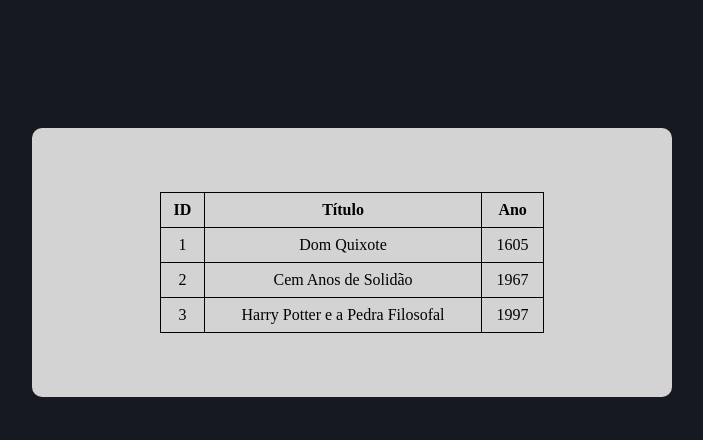
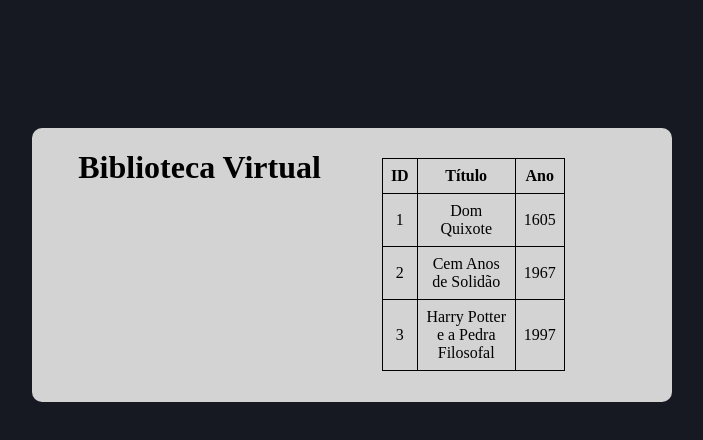
Before and after one commit to MarcusCastilhos/firstAngularProject, an Angular app: page / in a window 1280 px wide. Shown: the top 440 px of the page, without its empty margins (288-991 px from the left). Built offline with nearby package versions, Linux system fonts and the light colour scheme; data requests are answered from the project's data file.

Commit message:
edição

```diff
--- a/src/app/app.component.html
+++ b/src/app/app.component.html
@@ -1 +1,6 @@
-<app-livros-tabela />
+<div class="container">
+    <div class="content-container">
+        <app-titulo />
+        <app-livros-tabela />
+    </div>
+</div>
--- a/src/app/app.component.ts
+++ b/src/app/app.component.ts
@@ -1,13 +1,14 @@
 import { Component } from '@angular/core';
 import { LivrosService } from './services/livros.service';
 import { LivrosTabelaComponent } from './components/livros-tabela/livros-tabela.component';
+import { TituloComponent } from './components/titulo/titulo.component';
 
 @Component({
   selector: 'app-root',
   standalone: true,
   templateUrl: './app.component.html',
   styleUrls: ['./app.component.scss'],
-  imports: [LivrosTabelaComponent],
+  imports: [LivrosTabelaComponent, TituloComponent],
   providers: [LivrosService]
 })
 export class AppComponent {
--- a/src/app/components/livros-tabela/livros-tabela.component.html
+++ b/src/app/components/livros-tabela/livros-tabela.component.html
@@ -1,5 +1,4 @@
 <div class="container">
-  <div class="content-container">
   <table class="table-wp">
     <thead>
       <tr>
@@ -17,4 +16,3 @@
     </tbody>
   </table>
 </div>
-</div>
--- a/src/app/components/titulo/titulo.component.html
+++ b/src/app/components/titulo/titulo.component.html
@@ -1 +1,3 @@
-<p>titulo works!</p>
+<div class="container">
+    <h1>Biblioteca Virtual</h1>
+</div>
```
Lines whose indentation alone changed are shown as unchanged.
